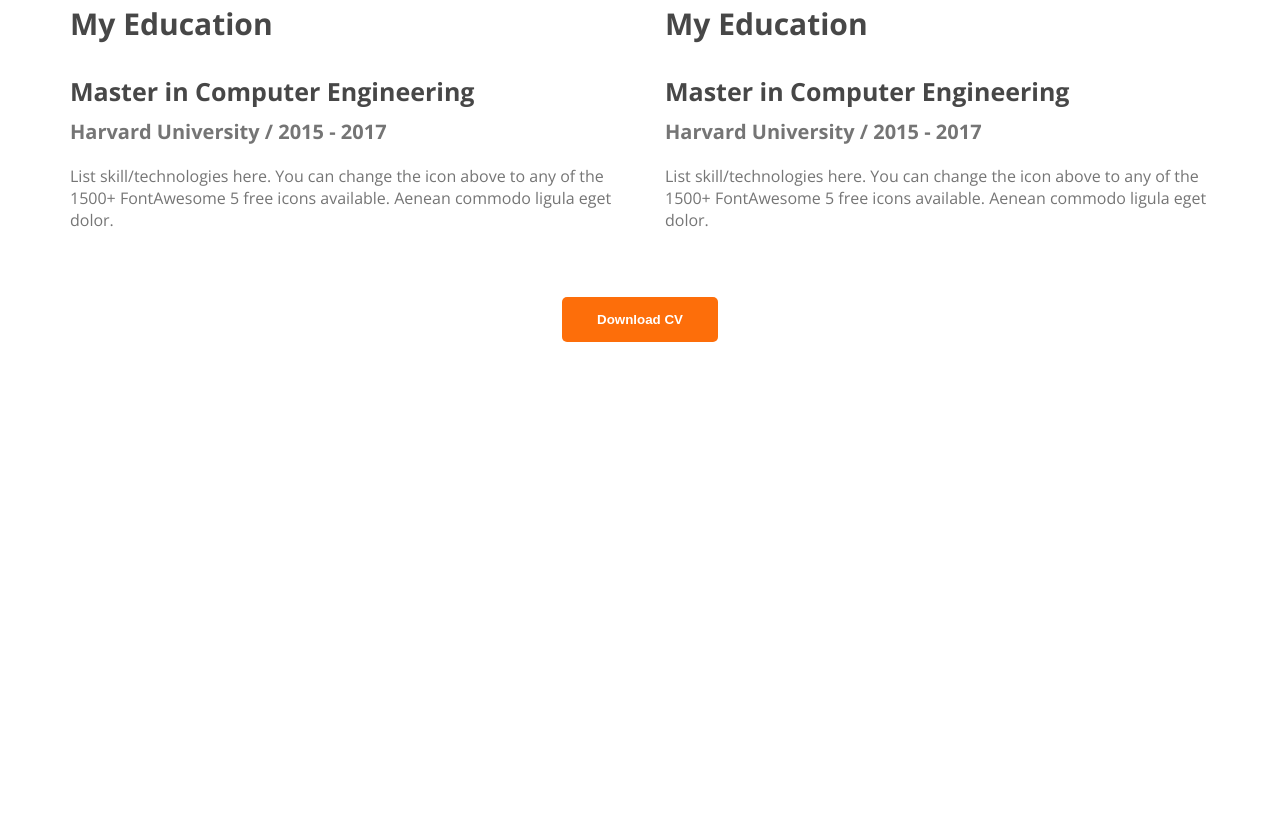
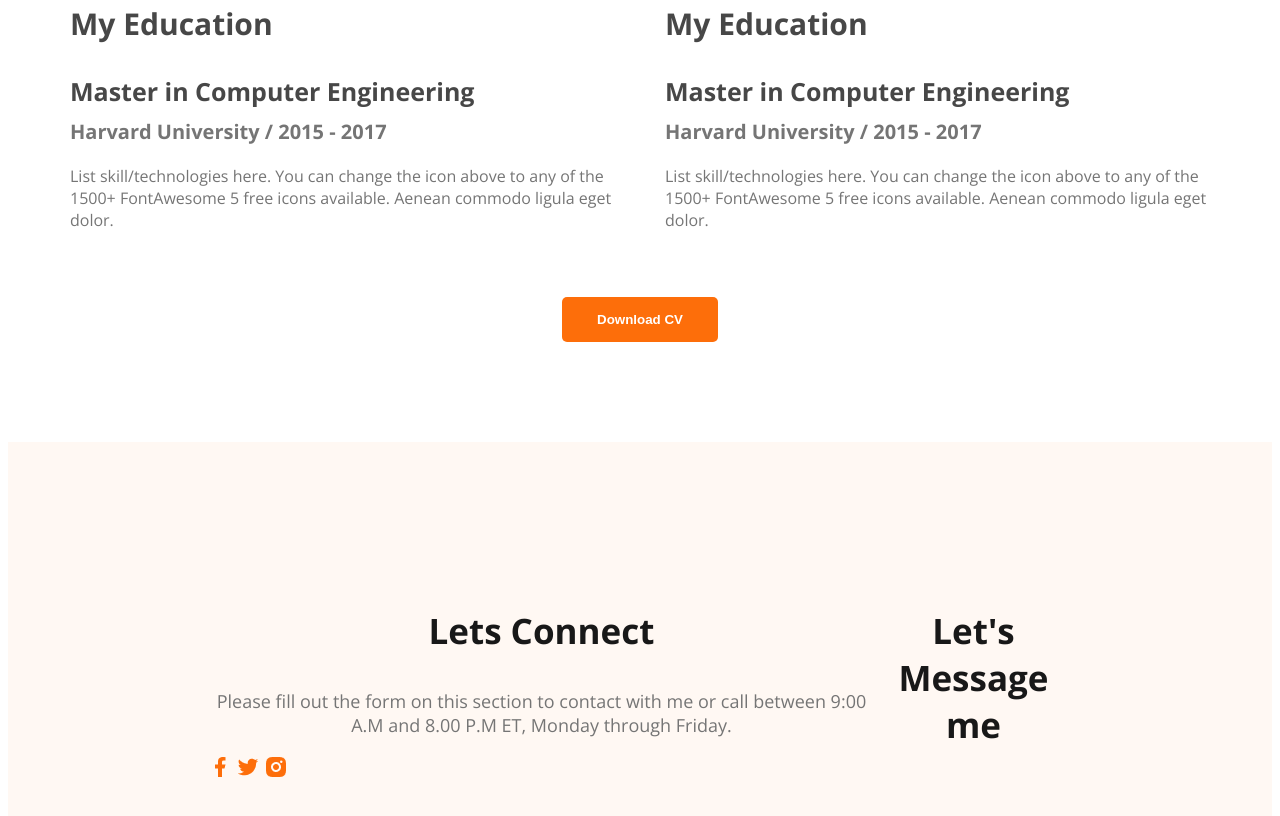
Before and after one commit to monircom/developer-porttfolio, a plain HTML site: page index.html in a window 1280 px wide. Shown: the part 3021-3837 px from the top of the page. Before the commit the page ends 3371 px from the top, so only its background shows below. Drawn offline with nearby package versions, Linux system fonts and the light colour scheme.

Commit message:
footer added

```diff
--- a/index.html
+++ b/index.html
@@ -154,6 +154,19 @@
     </main>
 
     <footer>
+        <div class="footer-column">
+            <h3 class="section-title">Lets Connect</h3>
+            <p class="section-description">Please fill out the form on this section to contact with me or call between 9:00 A.M and 8.00 P.M ET, Monday through Friday.</p>
+            <div class="social-links">
+                <a href=""><img src="images/icons/facebook.png" alt=""></a>
+                <a href=""><img src="images/icons/twitter.png" alt=""></a>
+                <a href=""><img src="images/icons/insta.png" alt=""></a>
+            </div>
+        </div>
+        <div class="footer-column">
+            <h3 class="section-title">Let's Message me</h3>
+
+        </div>
 
     </footer>
 
--- a/styles/portfolio.css
+++ b/styles/portfolio.css
@@ -220,3 +220,12 @@ main section {
     text-align: center;
     margin-top: 50px;
 }
+
+/* footer style */
+
+footer{
+    display: flex;
+    background: #FFF8F3;
+    margin-top: 100px;
+    padding: 130px 200px;
+}
```
